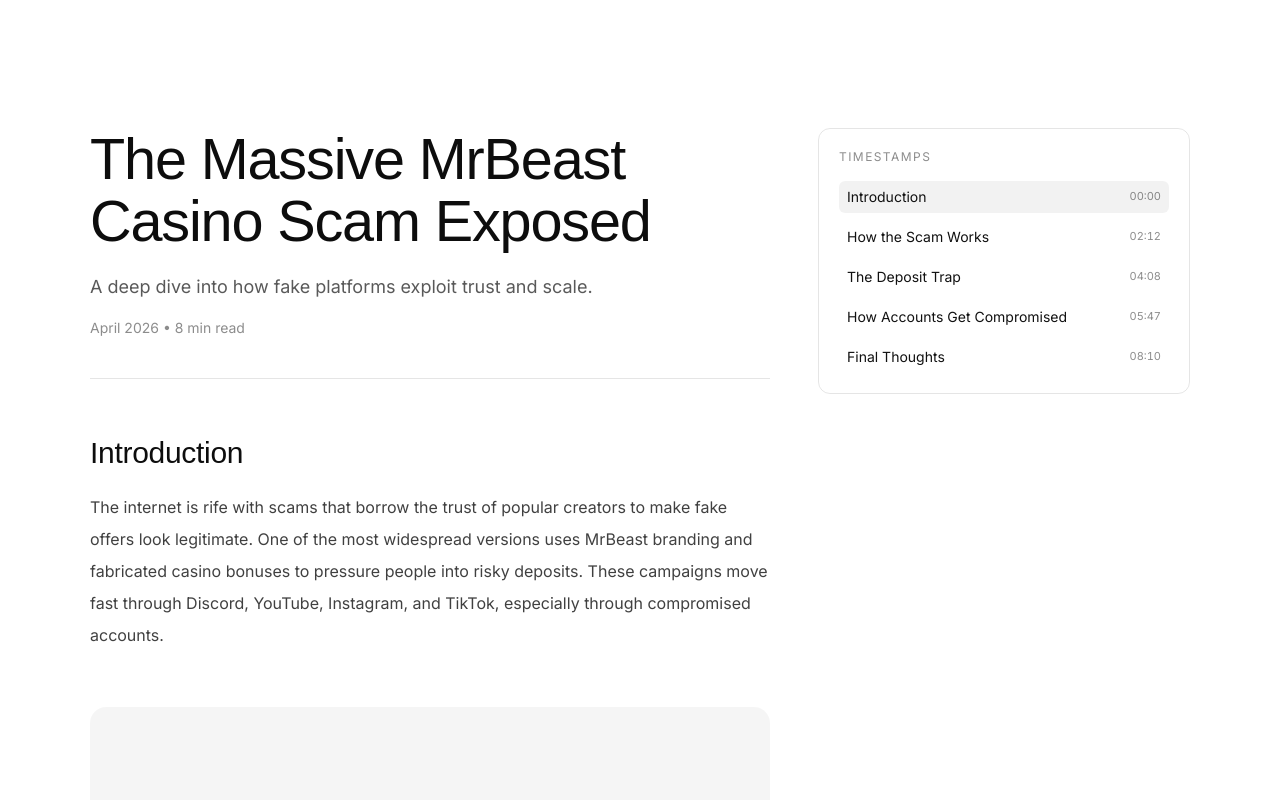
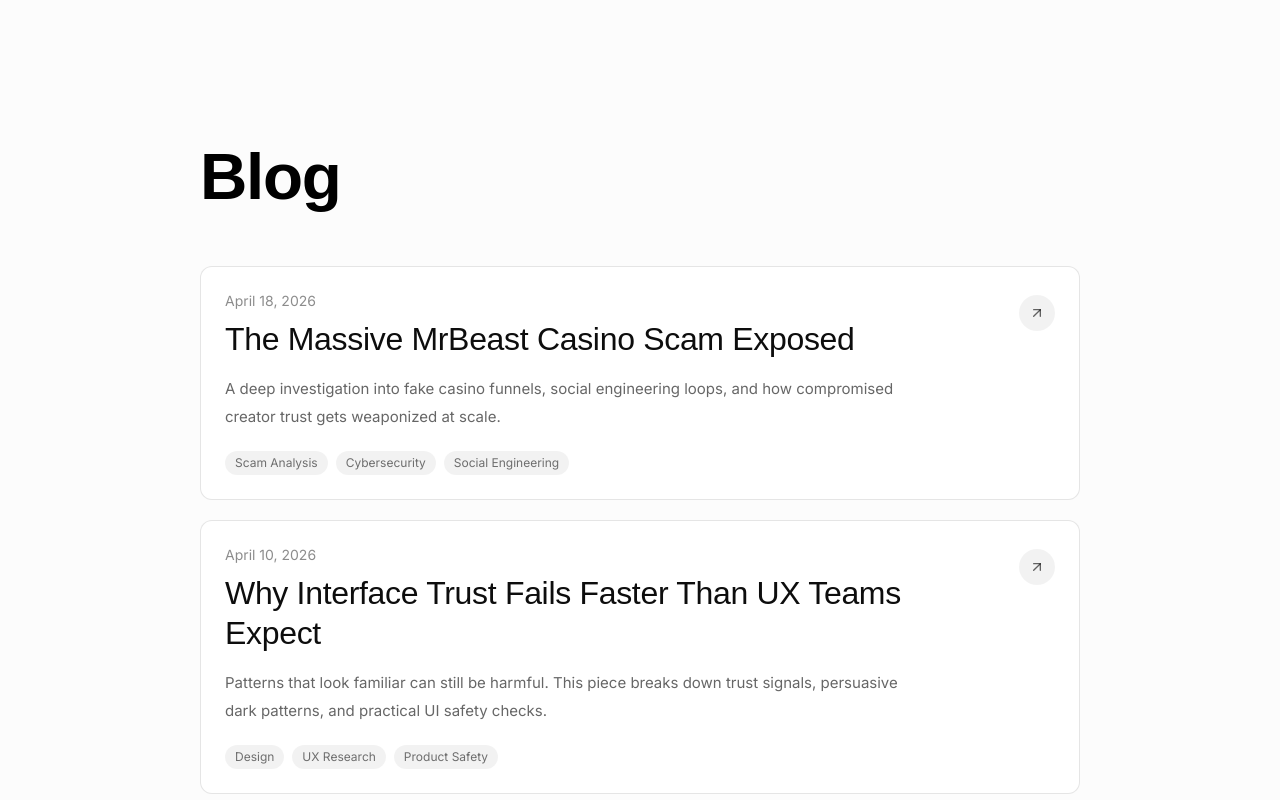
Before and after one commit to anvikaraina/Minimalist-Portfolio, a Next.js app: page /blog in a window 1280 px wide. Shown: the top 800 px of the page. Built offline with nearby package versions, Linux system fonts and the light colour scheme; a web font is replaced by a local one.

Commit message:
Create reusable blog listing page with stacked cards

```diff
--- a/app/blog/page.tsx
+++ b/app/blog/page.tsx
@@ -1,5 +1,5 @@
-import BlogArticle from '@/components/BlogArticle';
+import BlogPage from '@/components/BlogPage';
 
-export default function BlogPage() {
-  return <BlogArticle />;
+export default function Blog() {
+  return <BlogPage />;
 }
--- /dev/null
+++ b/components/BlogCard.tsx
@@ -0,0 +1,48 @@
+import Link from 'next/link';
+import { FiArrowUpRight } from 'react-icons/fi';
+
+export type BlogPost = {
+  title: string;
+  description: string;
+  date: string;
+  tags: string[];
+  href: string;
+};
+
+type BlogCardProps = {
+  post: BlogPost;
+};
+
+export default function BlogCard({ post }: BlogCardProps) {
+  return (
+    <Link
+      href={post.href}
+      className="group block rounded-xl border border-black/10 bg-white p-6 transition-all duration-200 hover:-translate-y-0.5 hover:bg-black/[0.015] hover:border-black/15"
+      aria-label={`Read article: ${post.title}`}
+    >
+      <div className="flex items-start justify-between gap-5">
+        <div className="max-w-[680px]">
+          <p className="text-sm text-black/45">{post.date}</p>
+
+          <h2 className="mt-2 font-[family-name:var(--font-stix)] text-[clamp(1.5rem,3vw,2rem)] leading-tight tracking-[-0.01em] text-black/95">
+            {post.title}
+          </h2>
+
+          <p className="mt-4 max-w-[680px] text-[15px] leading-7 text-black/60">{post.description}</p>
+
+          <ul className="mt-5 flex flex-wrap gap-2">
+            {post.tags.map((tag) => (
+              <li key={tag} className="rounded-full bg-black/5 px-2.5 py-1 text-xs text-black/55">
+                {tag}
+              </li>
+            ))}
+          </ul>
+        </div>
+
+        <span className="mt-1 inline-flex h-9 w-9 shrink-0 items-center justify-center rounded-full bg-black/5 text-black/60 transition-transform duration-200 group-hover:translate-x-0.5 group-hover:-translate-y-0.5 group-hover:rotate-12">
+          <FiArrowUpRight aria-hidden="true" />
+        </span>
+      </div>
+    </Link>
+  );
+}
--- /dev/null
+++ b/components/BlogPage.tsx
@@ -0,0 +1,56 @@
+import BlogCard, { type BlogPost } from '@/components/BlogCard';
+
+const posts: BlogPost[] = [
+  {
+    title: 'The Massive MrBeast Casino Scam Exposed',
+    description:
+      'A deep investigation into fake casino funnels, social engineering loops, and how compromised creator trust gets weaponized at scale.',
+    date: 'April 18, 2026',
+    tags: ['Scam Analysis', 'Cybersecurity', 'Social Engineering'],
+    href: '/blog/mrbeast-casino-scam',
+  },
+  {
+    title: 'Why Interface Trust Fails Faster Than UX Teams Expect',
+    description:
+      'Patterns that look familiar can still be harmful. This piece breaks down trust signals, persuasive dark patterns, and practical UI safety checks.',
+    date: 'April 10, 2026',
+    tags: ['Design', 'UX Research', 'Product Safety'],
+    href: '/blog/interface-trust-fails',
+  },
+  {
+    title: 'The Quiet Cost of Weak Session Security',
+    description:
+      'From stolen cookies to session replay abuse, we map the most overlooked account takeover paths and how teams can harden defenses.',
+    date: 'March 29, 2026',
+    tags: ['Web Security', 'Auth', 'Engineering'],
+    href: '/blog/session-security-cost',
+  },
+  {
+    title: 'Writing Better Incident Reports for Public Audiences',
+    description:
+      'How to communicate technical incidents with clarity, empathy, and precision so people know what happened and what to do next.',
+    date: 'March 14, 2026',
+    tags: ['Communication', 'Incidents', 'Writing'],
+    href: '/blog/incident-reporting',
+  },
+];
+
+export default function BlogPage() {
+  return (
+    <div className="min-h-screen bg-[#fcfcfc] px-6 pb-20 pt-28 sm:pt-32">
+      <section className="mx-auto w-full max-w-[880px]">
+        <header className="mb-10">
+          <h1 className="font-[family-name:var(--font-stix)] text-[clamp(2.6rem,6vw,4.1rem)] font-semibold tracking-[-0.02em] text-black">
+            Blog
+          </h1>
+        </header>
+
+        <div className="space-y-5">
+          {posts.map((post) => (
+            <BlogCard key={post.title} post={post} />
+          ))}
+        </div>
+      </section>
+    </div>
+  );
+}
```
